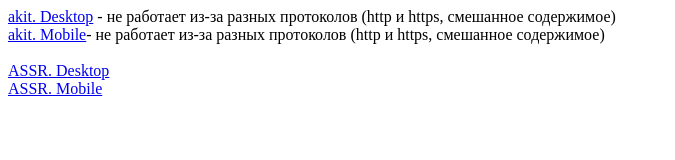
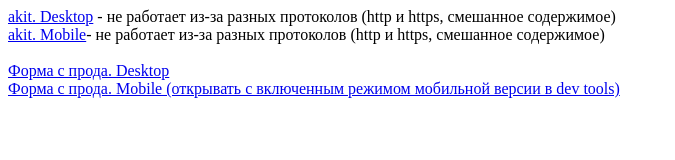
Before and after one commit to JustPilz/iframe-parent, a plain HTML site: page index.html in a window 1280 px wide. Shown: the whole page, without its empty margins (0-675 px from the left). Drawn offline with Linux system fonts and the light colour scheme.

Commit message:
Update index.html

```diff
--- a/index.html
+++ b/index.html
@@ -12,7 +12,10 @@
     <a href="akit/mobile.html">akit. Mobile</a>- не работает из-за разных
     протоколов (http и https, смешанное содержимое)<br />
     <br />
-    <a href="assr/desktop.html">ASSR. Desktop</a><br />
-    <a href="assr/mobile.html">ASSR. Mobile</a><br />
+    <a href="assr/desktop.html">Форма с прода. Desktop</a><br />
+    <a href="assr/mobile.html"
+      >Форма с прода. Mobile (открывать с включенным режимом мобильной версии в
+      dev tools)</a
+    ><br />
   </body>
 </html>
```
